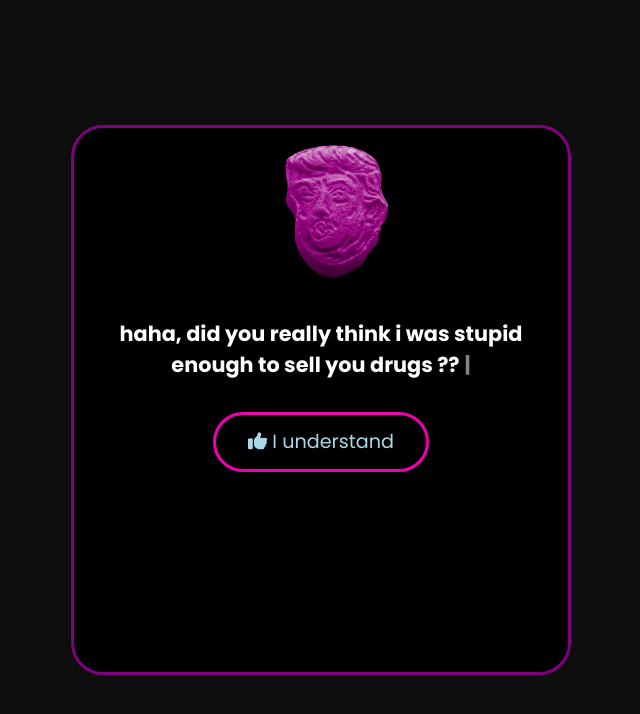
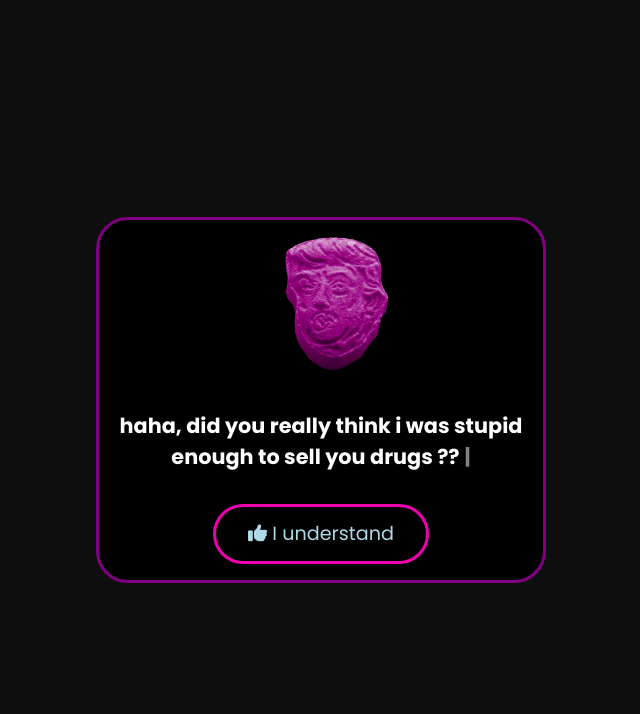
Before and after one commit to userkbite/mydrugs, a Vue app: page /LOL in a window 1280 px wide. Shown: the top 714 px of the page, without its empty margins (319-959 px from the left). Built offline with nearby package versions, Linux system fonts and the light colour scheme.

Commit message:
Add files via upload

```diff
--- a/src/views/Lol.vue
+++ b/src/views/Lol.vue
@@ -27,6 +27,7 @@ export default {
 <style scoped>
     main {
         height: 100vh;
+        padding: 0 2rem;
         justify-content: center;
         align-items: center;
     }
@@ -36,8 +37,8 @@ export default {
         display: flex;
         flex-direction: column;
         align-items: center;
-        width: 500px;
-        height: 550px;
+        width: 450px;
+        /* height: 500px; */
         background-color: #000;
         border: solid purple;
         border-radius: 2rem;
```
